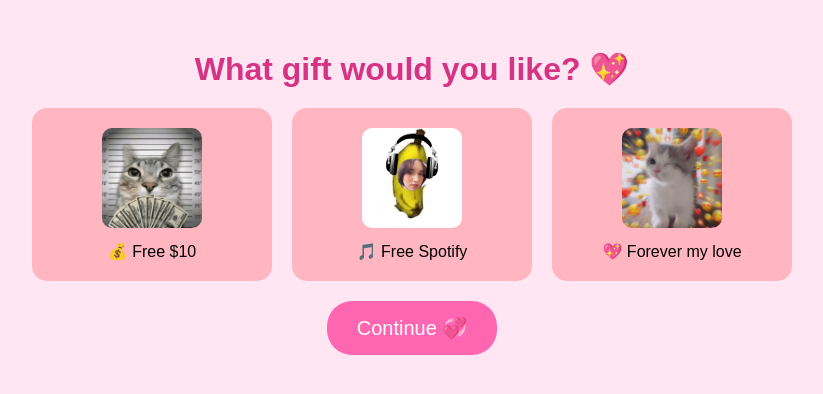
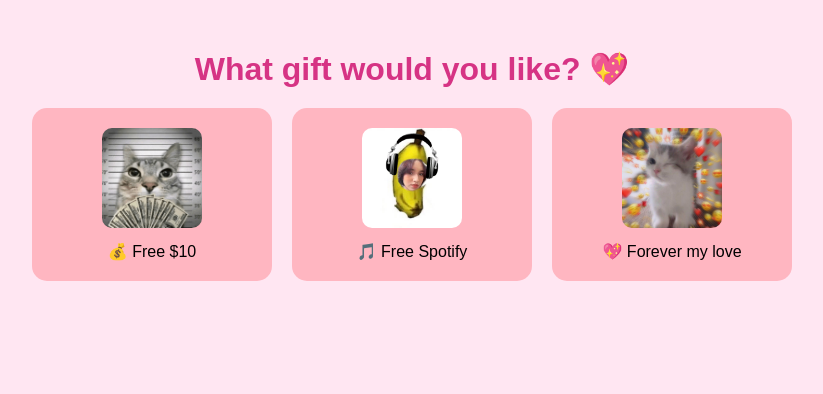
Before and after one commit to AllawiXron/AliAndRon, a plain HTML site: page gift.html in a window 1280 px wide. Shown: the whole page, without its empty margins (228-1051 px from the left). Drawn offline with Linux system fonts and the light colour scheme.

Commit message:
Update gift.html

```diff
--- a/gift.html
+++ b/gift.html
@@ -74,6 +74,5 @@
         <div>💖 Forever my love</div>
       </div>
     </div>
-    <button class="button" onclick="location.href='final.html'">Continue 💞</button>
   </body>
 </html>
```
